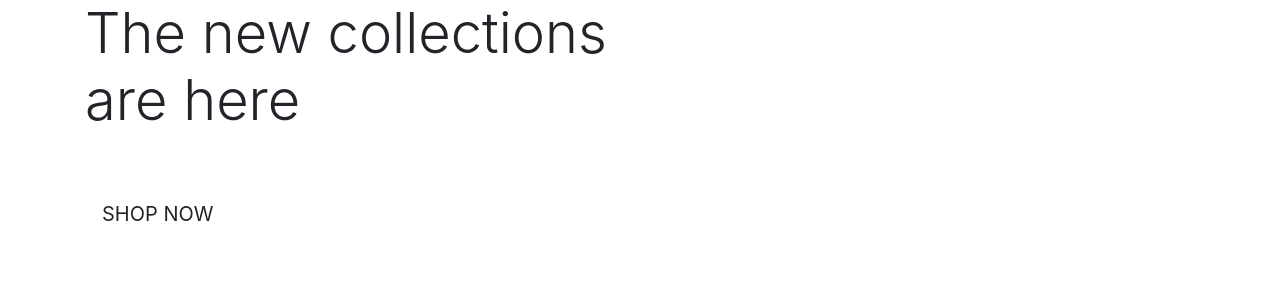
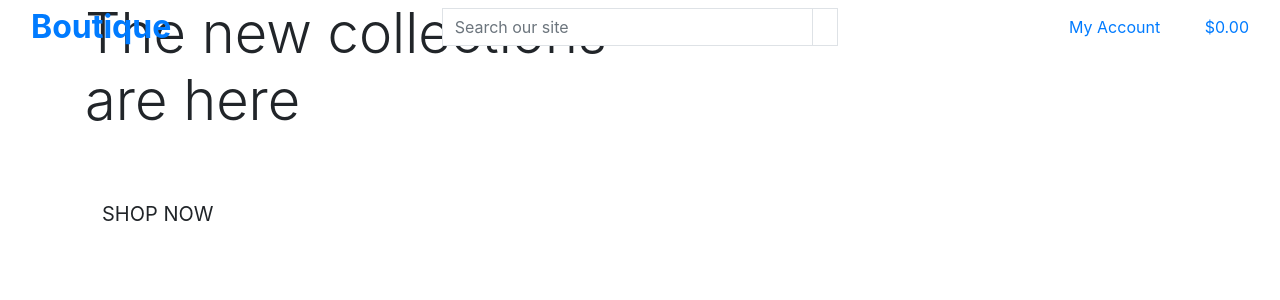
Before and after one commit to BogdanCatalin-Iacob/boutique, a Django app: page / in a window 1280 px wide. Shown: the top 300 px of the page. Run offline with Django 3.2, Linux system fonts and the light colour scheme.

Commit message:
Add main page header

```diff
--- a/templates/base.html
+++ b/templates/base.html
@@ -36,7 +36,71 @@
     <title>Boutique {% block extra_title %}{% endblock %}</title>
   </head>
   <body>
-    <header class="container-fluid fixed-top"></header>
+    <header class="container-fluid fixed-top">
+        <div class="row">
+            <div class="col-12 col-lg-4 my-auto py-1 py-lg-0 text-center text-lg-left">
+                <a href="{% url 'home' %}" class="nav-link main-logo-link">
+                    <h2 class="logo-font text-black my-0"><strong>Boutique</strong></h2>
+                </a>
+            </div>
+            <div class="col-12 col-lg-4 my-auto py-1 py-lg-0 text-center text-lg-left">
+                <form action="" method="get">
+                    <div class="input-group w-100">
+                        <input type="text" name="q" class="form-control border border-black rounded-0" placeholder="Search our site">
+                        <div class="input-group-append">
+                            <button class="form-control btn bn-black border border-black rounded-0" type="submit">
+                                <span class="icon">
+                                    <i class="fas fa-searceh"></i>
+                                </span>
+                            </button>
+                        </div>
+                    </div>
+                </form>
+            </div>
+            <div class="col-12 col-lg-4 my-auto py-1 py-lg-0 text-center text-lg-left">
+                <ul class="list-inline list-unstyled text-center text-lg-right my-0">
+                    <li class="list-inline-item dropdown">
+                        <a href="#" class="text-black nav-link" id="user-options" data-toggle="dropdown" aria-haspopup="true" aria-expanded="false">
+                            <div class="text-center">
+                                <div>
+                                    <i class="fas fa-user fa-lg"></i>
+                                </div>
+                                <p class="my-0">My Account</p>
+                            </div>
+                        </a>
+                        <div class="dropdown-menu border-0" aria-labelledby="user-options">
+                            {% if request.user.is_authenticated %}
+                                {% if request.user.is_superuser %}
+                                    <a href="" class="dropdown-item">Product Management</a>
+                                {% endif %}
+                                <a href="" class="dropdown-item">My Profile</a>
+                                <a href="{% url 'account_logout' %}" class="dropdown-item">Logout</a>
+                            {% else %}
+                                <a href="{% url 'account_signup' %}" class="dropdown-item">Register</a>
+                                <a href="{% url 'account_login' %}" class="dropdown-item">Login</a>
+                            {% endif %}
+                        </div>
+                    </li>
+                    <li class="list-inline-item">
+                        <a href="" class="{% if grand_total %}text-info font-weight-bold{% else %}text-black{% endif %} nav-link">
+                            <div class="text-center">
+                                <div>
+                                    <i class="fas fa-shopping-bag fa-lg"></i>
+                                </div>
+                                <p class="my-0">
+                                    {% if grand_total %}
+                                        ${{ grand_total|floatformat:2 }}
+                                    {% else %}
+                                        $0.00
+                                    {% endif %}
+                                </p>
+                            </div>
+                        </a>
+                    </li>
+                </ul>
+            </div>
+        </div>
+    </header>
 
     {% if messages %}
         <div class="message-container"></div>
```
